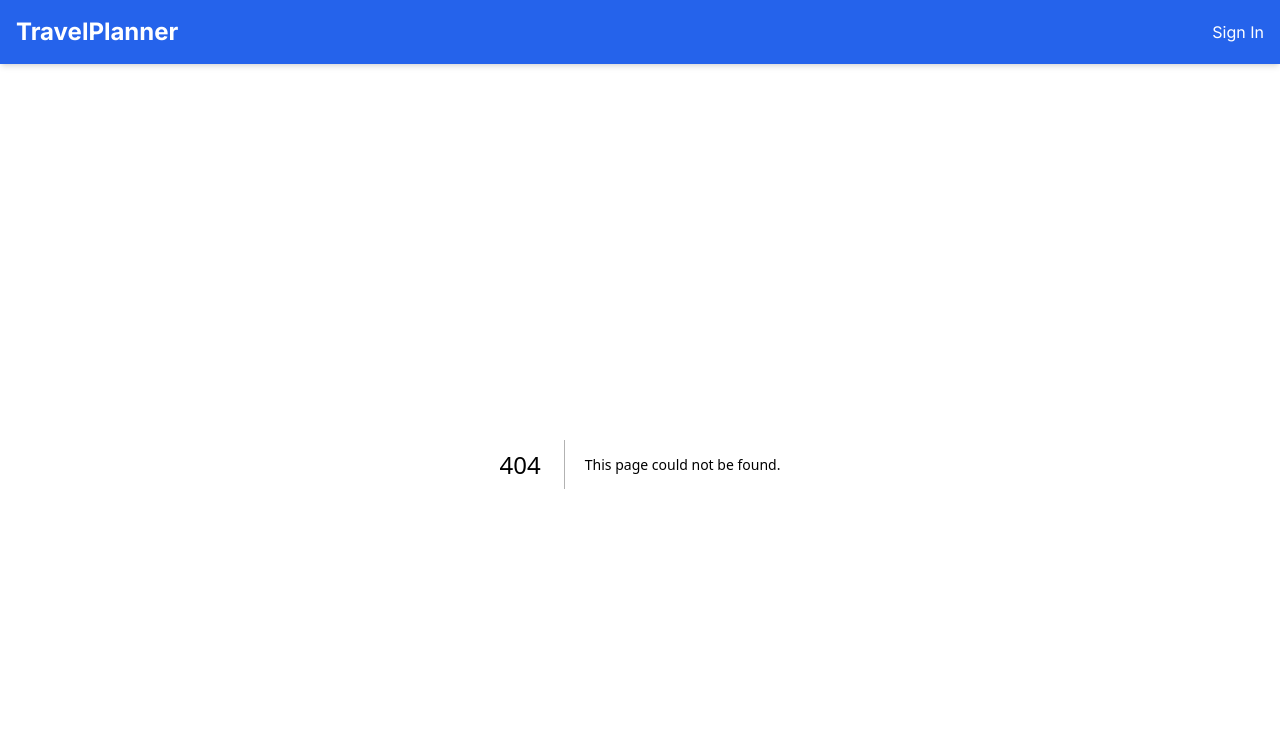
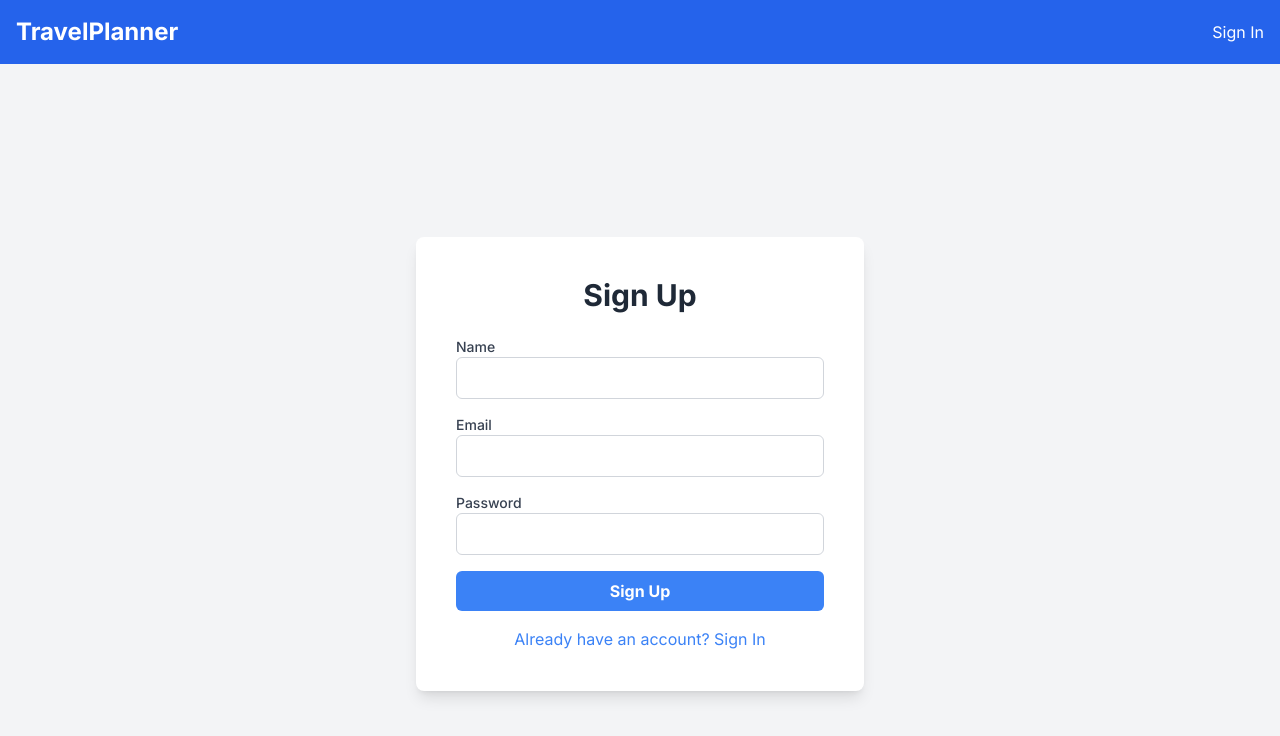
Before and after one commit to rud2403/travelplanner-client, a Next.js app: page /user/signup in a window 1280 px wide. Before the commit this address had no page. Shown: the top 736 px of the page. Built offline with nearby package versions, Linux system fonts and the light colour scheme; no server answers.

Commit message:
feat : 회원가입 및 로그인 페이지 추가

```diff
--- a/src/app/signup/page.tsx
+++ /dev/null
@@ -1,25 +0,0 @@
-'use client';
-
-import { useState } from 'react';
-import { fetchData } from '@/services/dockerTest';
-
-export default function Signup() {
-  const [message, setMessage] = useState('Hello, click the button!');
-
-  const handleClick = async () => {
-    try {
-        const data = await fetchData();
-        setMessage(`Button clicked! Response: ${data}`);
-      } catch (error) {
-        setMessage('Error fetching data');
-      }
-  };
-
-  return (
-    <main className="flex min-h-screen flex-col items-center justify-between p-24">
-      Sign up Page
-      <p>{message}</p>
-      <button onClick={handleClick}>Click me</button>
-    </main>
-  );
-}
--- /dev/null
+++ b/src/app/user/signin/page.tsx
@@ -0,0 +1,40 @@
+'use client';
+
+import Link from 'next/link';
+
+export default function SignIn() {
+  return (
+    <main className="flex min-h-screen items-center justify-center bg-white p-6">
+      <div className="bg-white shadow-lg rounded-lg p-10 max-w-md w-full">
+        <h1 className="text-3xl font-bold mb-4 text-center text-gray-800">Sign In</h1>
+        <h2 className="text-xl font-semibold mb-6 text-center text-gray-600">TravelPlanner</h2>
+        <div className="space-y-4">
+          <input
+            type="email"
+            placeholder="Email"
+            className="w-full px-4 py-2 border border-gray-300 rounded-md focus:outline-none focus:ring-2 focus:ring-blue-500"
+          />
+          <input
+            type="password"
+            placeholder="Password"
+            className="w-full px-4 py-2 border border-gray-300 rounded-md focus:outline-none focus:ring-2 focus:ring-blue-500"
+          />
+          <button
+            className="w-full bg-blue-500 hover:bg-blue-600 text-white font-bold py-2 px-4 rounded-md transition duration-300"
+          >
+            Sign In
+          </button>
+        </div>
+        <p className="text-center mt-4 text-gray-600">
+          Don't have an account?{' '}
+          <Link href="/user/signup">Sign Up</Link>
+        </p>
+        <div className="text-center mt-6">
+          <a href="#" className="text-blue-500 hover:underline">
+            Forgot password?
+          </a>
+        </div>
+      </div>
+    </main>
+  );
+}
--- /dev/null
+++ b/src/app/user/signup/page.tsx
@@ -0,0 +1,86 @@
+'use client';
+
+import { useState } from 'react';
+import Link from 'next/link';
+import { fetchData } from '@/services/dockerTest';
+
+export default function Signup() {
+  const [email, setEmail] = useState('');
+  const [password, setPassword] = useState('');
+  const [name, setName] = useState('');
+  const [message, setMessage] = useState('');
+
+  const handleSubmit = async (event: React.FormEvent) => {
+    event.preventDefault();
+    try {
+      const data = await fetchData(); // 여기에 실제 회원가입 API 요청을 넣어야 합니다.
+      setMessage(`Signup successful! Response: ${data}`);
+    } catch (error) {
+      setMessage('Error during signup');
+    }
+  };
+
+  return (
+    <main className="flex min-h-screen items-center justify-center bg-gray-100 p-6">
+      <div className="bg-white shadow-lg rounded-lg p-10 max-w-md w-full">
+        <h1 className="text-3xl font-bold mb-6 text-center text-gray-800">Sign Up</h1>
+        <form onSubmit={handleSubmit} className="space-y-4">
+          <div>
+            <label htmlFor="name" className="block text-sm font-medium text-gray-700">
+              Name
+            </label>
+            <input
+              id="name"
+              name="name"
+              type="text"
+              required
+              value={name}
+              onChange={(e) => setName(e.target.value)}
+              className="w-full px-4 py-2 border border-gray-300 rounded-md focus:outline-none focus:ring-2 focus:ring-blue-500"
+            />
+          </div>
+          <div>
+            <label htmlFor="email" className="block text-sm font-medium text-gray-700">
+              Email
+            </label>
+            <input
+              id="email"
+              name="email"
+              type="email"
+              required
+              value={email}
+              onChange={(e) => setEmail(e.target.value)}
+              className="w-full px-4 py-2 border border-gray-300 rounded-md focus:outline-none focus:ring-2 focus:ring-blue-500"
+            />
+          </div>
+          <div>
+            <label htmlFor="password" className="block text-sm font-medium text-gray-700">
+              Password
+            </label>
+            <input
+              id="password"
+              name="password"
+              type="password"
+              required
+              value={password}
+              onChange={(e) => setPassword(e.target.value)}
+              className="w-full px-4 py-2 border border-gray-300 rounded-md focus:outline-none focus:ring-2 focus:ring-blue-500"
+            />
+          </div>
+          <button
+            type="submit"
+            className="w-full bg-blue-500 hover:bg-blue-600 text-white font-bold py-2 px-4 rounded-md transition duration-300"
+          >
+            Sign Up
+          </button>
+        </form>
+        <p className="mt-4 text-center text-gray-600">{message}</p>
+        <div className="text-center mt-4">
+          <Link href="/user/signin" className="text-blue-500 hover:underline">
+            Already have an account? Sign In
+          </Link>
+        </div>
+      </div>
+    </main>
+  );
+}
```
